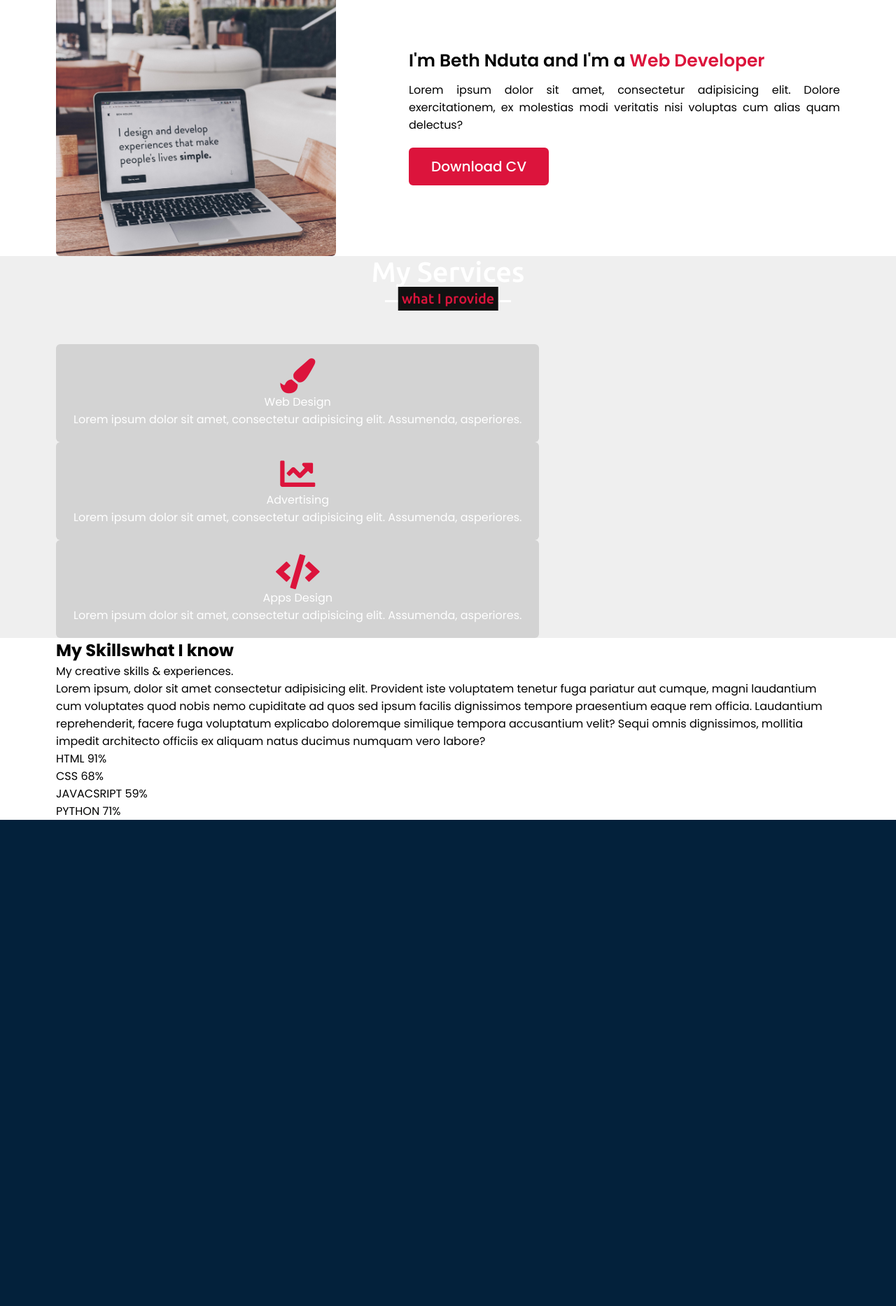
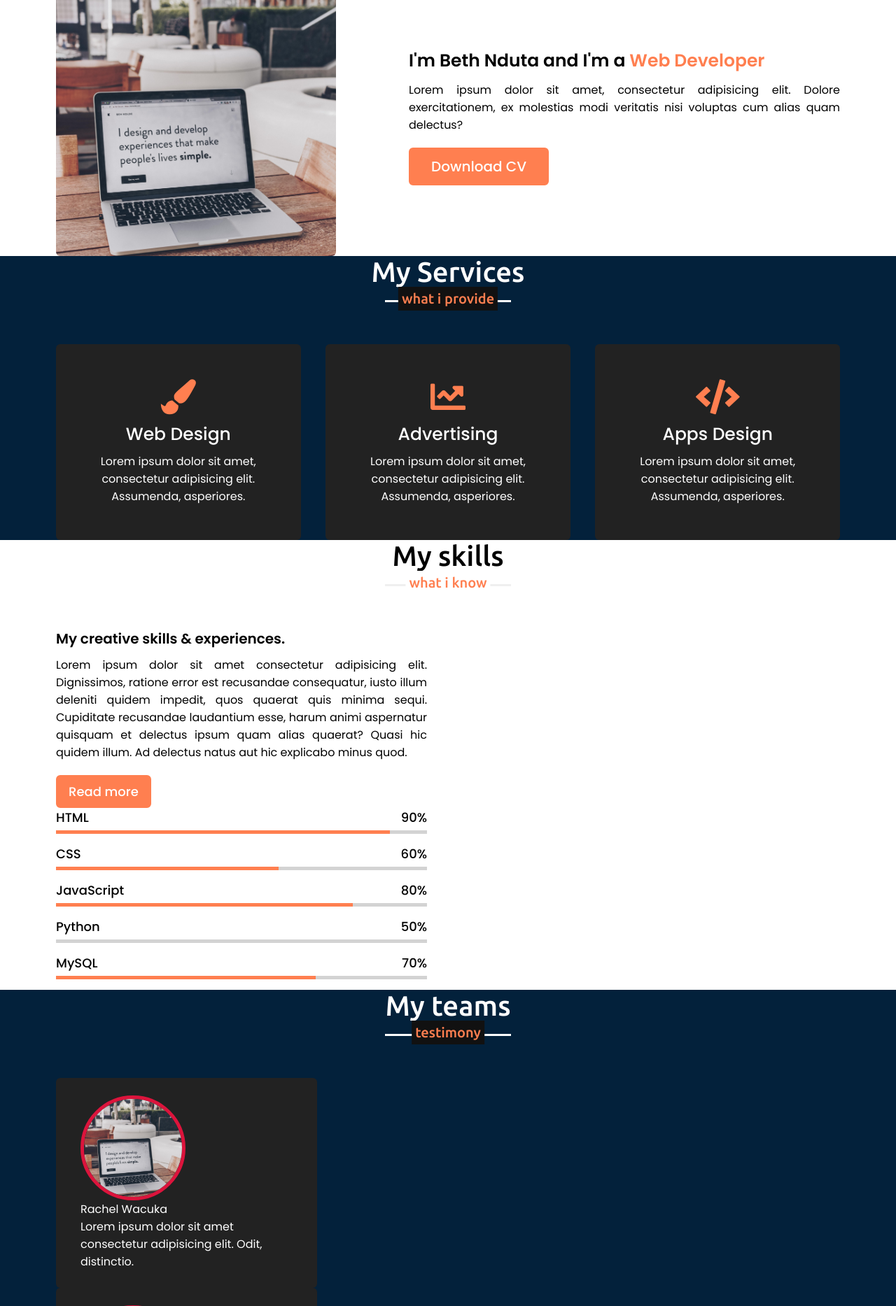
Before and after one commit to bethnduta/personal-portfolio.w2, a Django app: page / in a window 1280 px wide; the page is wider, and only the part inside the window is pictured. Shown: the part 960-2827 px from the top of that part at 70% size. Before the commit the page ends 2132 px from the top of that part, so only its background shows below. Run offline with Django 4.2, Linux system fonts and the light colour scheme; some libraries are stand-ins or nearby versions.

Commit message:
owl carousel

```diff
--- a/web/static/index.css
+++ b/web/static/index.css
@@ -104,13 +104,13 @@ padding: 30px 0;
 
 .home .home-content a{
     display: inline-block;
-    background: crimson;
+    background: coral;
     color: #fff;
     font-size: 25px;
     padding: 12px 36px;
     margin-top: 20px;
     border-radius: 6px;
-    border: 2px solid crimson;
+    border: 2px solid coral;
     transition: all 0.3s ease;
 }
 .home .home-content a:hover{
@@ -119,7 +119,7 @@ padding: 30px 0;
 }
 
 /* about section */
-.about, .services, .skills{
+.about, .services, .skills, .teams{
     font-family: 'Poppins', sans-serif;
 }
 
@@ -157,7 +157,7 @@ section .title::after{
     bottom: -12px;
     left: 50%;
     font-size: 20px;
-    color: crimson;
+    color: coral;
     padding: 5px;
     background: #fff;
     transform: translateX(-50%);
@@ -188,7 +188,7 @@ section .title::after{
 }
 
 .about .about-content .right .text span{
-    color: crimson;
+    color: coral;
 }
 
 .about .about-content .right p{
@@ -197,14 +197,14 @@ section .title::after{
 
 .about .about-content .right a{
     display: inline-block;
-    background: crimson;
+    background: coral;
     color: #fff;
     font-size: 20px;
     padding: 10px 30px;
     margin-top: 20px;
     border-radius: 6px;
     font-weight: 500;
-    border: 2px solid crimson;
+    border: 2px solid coral;
     transition: all 0.3s ease;
 }
 
@@ -214,56 +214,141 @@ section .title::after{
 }
 
 /* services section */
-.services{
-    color: #fff;
-    background: #1111;
+.services, .teams{
+    color:#fff;
+    background: rgb(3, 33, 59);
 }
-.services .title::before{
+.services .title::before,
+.teams .title::before{
     background: #fff;
 }
-.services .title::after{
+.services .title::after,
+.teams .title::after{
     background: #111;
-    content: "what I provide";
+    content: "what i provide";
 }
-
 .services .serv-content .card{
-    width: calc(33% -20px);
-    background: #2222;
+    width: calc(33% - 20px);
+    background: #222;
     text-align: center;
     border-radius: 6px;
-    padding: 20px 25px;
+    padding: 50px 25px;
     cursor: pointer;
+    transition: all 0.3s ease;
+}
+.services .serv-content .card:hover{
+    background: rgb(3, 33, 59);
 }
 .services .serv-content .card .box{
     transition: all 0.3s ease;
 }
-.services .serve-content .card:hover .box{
+.services .serv-content .card:hover .box{
     transform: scale(1.05);
-}
-.services.serve-content .card i{
-    font-size: 50px;
-    color: crimson;
-    transition: color 0.3s ease;
-}
-
-.services .serv-content .card .box{
-    transition: all 0.3s ease;
-}
-.services .serve-content .card:hover i{
-    color: #fff;
 }
 .services .serv-content .card i{
     font-size: 50px;
-    color: crimson;
+    color: coral;
+    transition: color 0.3s ease;
 }
+.services .serv-content .card:hover i{
+    color: #fff;
+}
+.services .serv-content .card .text{
+    font-size: 25px;
+    font-weight: 500;
+    margin: 10px 0 7px 0;
+}
+
 /* skills section styling */
 .skills .title::after{
-    content: "what I know";
+    content: "what i know";
 }
 .skills .skills-content .column{
-    width: calc(50% -30px);
+    width: calc(50% - 30px);
+}
+.skills .skills-content .left .text{
+    font-size: 20px;
+    font-weight: 600;
+    margin-bottom: 10px;
+}
+.skills .skills-content .left p{
+    text-align: justify;
+}
+.skills .skills-content .left a{
+    display: inline-block;
+    background: coral;
+    color: #fff;
+    font-size: 18px;
+    font-weight: 500;
+    padding: 8px 16px;
+    margin-top: 20px;
+    border-radius: 6px;
+    border: 2px solid coral;
+    transition: all 0.3s ease;
+}
+.skills .skills-content .left a:hover{
+    color: coral;
+    background: none;
+}
+.skills .skills-content .right .bars{
+    margin-bottom: 15px;
+}
+.skills .skills-content .right .info{
+    display: flex;
+    margin-bottom: 5px;
+    align-items: center;
+    justify-content: space-between;
+}
+.skills .skills-content .right span{
+    font-weight: 500;
+    font-size: 18px;
+}
+.skills .skills-content .right .line{
+    height: 5px;
+    width: 100%;
+    background: lightgrey;
+    position: relative;
+}
+.skills .skills-content .right .line::before{
+    content: "";
+    position: absolute;
+    height: 100%;
+    left: 0;
+    top: 0;
+    background: coral;
+}
+.skills-content .right .html::before{
+    width: 90%;
+}
+.skills-content .right .css::before{
+    width: 60%;
+}
+.skills-content .right .js::before{
+    width: 80%;
+}
+.skills-content .right .python::before{
+    width: 50%;
+}
+.skills-content .right .mysql::before{
+    width: 70%;
 }
 
+/* team section styling */
+.teams .title::after{
+    content: "testimony";
+}
+.teams .carousel .card{
+    background: #222;
+    border-radius: 6px;
+    padding: 25px 35px;
+}
+.teams .carousel .card img{
+    height: 150px;
+    width: 150px;
+    object-fit: cover;
+    border-radius: 50%;
+    border: 5px solid crimson;
+}
 
 /* responsiveness */
 @media (max-width: 991px) {
@@ -347,9 +432,11 @@ section .title::after{
     .home .home-content a{
         font-size: 20px;
     }
-    .services .serv-content .card{
+    .services .serv-content .card, .skills .skills-content .column{
         width: 100%;
+        margin-bottom: 35px;
     }
+
 
 @media (max-width: 500px){
     .home .home-content .text-2{
--- a/web/static/js/index.js
+++ b/web/static/js/index.js
@@ -13,4 +13,9 @@ $('.menu-btn').click(function(){
     $('.navbar .menu i').toggleClass("active");
 });
 
+// owl carousel script
+$('.carousel').owlCarousel({
+
 });
+
+});
--- a/web/templates/Index.html
+++ b/web/templates/Index.html
@@ -91,43 +91,92 @@
    </section>
 
    <!-- skills section start -->
-   <div class="skills" id="skills">
+   <section class="skills" id="skills">
     <div class="max-width">
-        <h2 class="title">My Skills</h2>
+        <h2 class="title">My skills</h2>
         <div class="skills-content">
-            <div class="column-left">
+            <div class="column left">
                 <div class="text">My creative skills & experiences.</div>
-                <p>Lorem ipsum, dolor sit amet consectetur adipisicing elit. Provident iste voluptatem tenetur fuga pariatur aut cumque, magni laudantium cum voluptates quod nobis nemo cupiditate ad quos sed ipsum facilis dignissimos tempore praesentium eaque rem officia. Laudantium reprehenderit, facere fuga voluptatum explicabo doloremque similique tempora accusantium velit? Sequi omnis dignissimos, mollitia impedit architecto officiis ex aliquam natus ducimus numquam vero labore?</p>
+                <p>Lorem ipsum dolor sit amet consectetur adipisicing elit. Dignissimos, ratione error est recusandae consequatur, iusto illum deleniti quidem impedit, quos quaerat quis minima sequi. Cupiditate recusandae laudantium esse, harum animi aspernatur quisquam et delectus ipsum quam alias quaerat? Quasi hic quidem illum. Ad delectus natus aut hic explicabo minus quod.</p>
+                <a href="#">Read more</a>
             </div>
-            <div class="column-right">
+            <div class="column right">
                 <div class="bars">
                     <div class="info">
                         <span>HTML</span>
-                        <span>91%</span>
+                        <span>90%</span>
                     </div>
+                    <div class="line html"></div>
                 </div>
                 <div class="bars">
                     <div class="info">
                         <span>CSS</span>
-                        <span>68%</span>
+                        <span>60%</span>
                     </div>
+                    <div class="line css"></div>
                 </div>
                 <div class="bars">
                     <div class="info">
-                        <span>JAVACSRIPT</span>
-                        <span>59%</span>
+                        <span>JavaScript</span>
+                        <span>80%</span>
                     </div>
+                    <div class="line js"></div>
                 </div>
                 <div class="bars">
                     <div class="info">
-                        <span>PYTHON</span>
-                        <span>71%</span>
+                        <span>Python</span>
+                        <span>50%</span>
                     </div>
+                    <div class="line php"></div>
+                </div>
+                <div class="bars">
+                    <div class="info">
+                        <span>MySQL</span>
+                        <span>70%</span>
+                    </div>
+                    <div class="line mysql"></div>
                 </div>
             </div>
         </div>
     </div>
-   </div>
+</section>
+
+<!-- team section starts -->
+<section class="teams" id="teams">
+    <div class="max-width">
+        <h2 class="title">My teams</h2>
+        <div class="carousel owl-carousel">
+            <div class="card">
+                <div class="box">
+                    <img src="img/portfolio.jpg" alt="">
+                    <div class="text">Rachel Wacuka</div>
+                    <p>Lorem ipsum dolor sit amet consectetur adipisicing elit. Odit, distinctio.</p>
+                </div>
+            </div>
+            <div class="card">
+                <div class="box">
+                    <img src="img/portfolio.jpg" alt="">
+                    <div class="text">Rachel Wacuka</div>
+                    <p>Lorem ipsum dolor sit amet consectetur adipisicing elit. Odit, distinctio.</p>
+                </div>
+            </div>
+            <div class="card">
+                <div class="box">
+                    <img src="img/portfolio.jpg" alt="">
+                    <div class="text">Rachel Wacuka</div>
+                    <p>Lorem ipsum dolor sit amet consectetur adipisicing elit. Odit, distinctio.</p>
+                </div>
+            </div>
+            <div class="card">
+                <div class="box">
+                    <img src="img/portfolio.jpg" alt="">
+                    <div class="text">Rachel Wacuka</div>
+                    <p>Lorem ipsum dolor sit amet consectetur adipisicing elit. Odit, distinctio.</p>
+                </div>
+            </div>
+        </div>
+    </div>
+</section>
 
 <script src="{% static 'js/index.js' %}"></script>
 </body>
```
